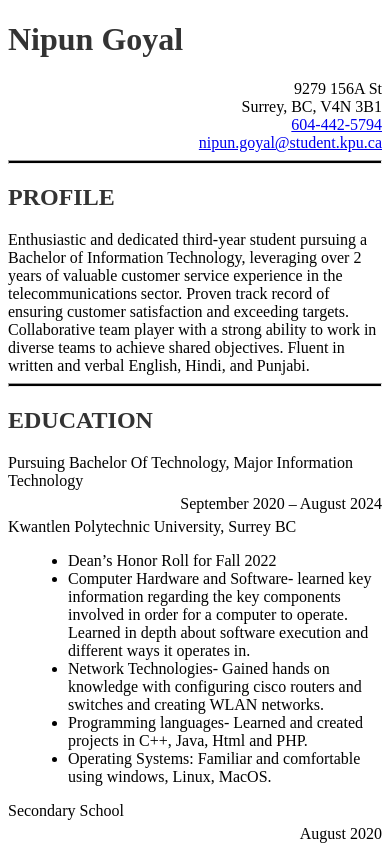
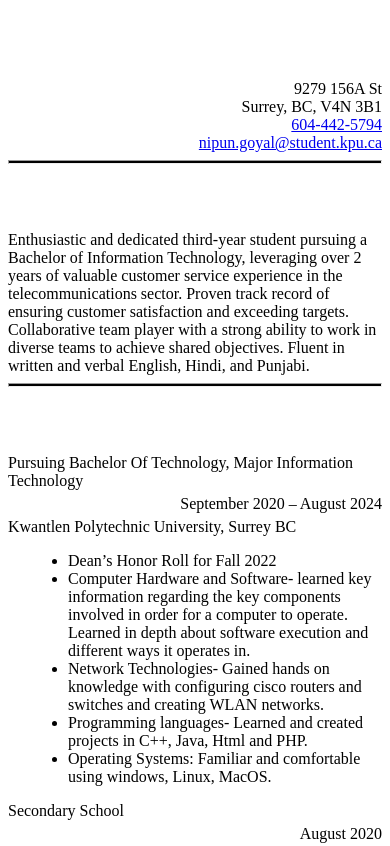
Before and after one commit to Nipun-ng/Nipun.github.io, a plain HTML site: page index.html in a window 390 px wide. Shown: the top 846 px of the page. Drawn offline with Linux system fonts and the light colour scheme.

Commit message:
Update index.html

```diff
--- a/index.html
+++ b/index.html
@@ -7,7 +7,7 @@
     <style>
     #mobile     {display: inline; }
     #desktop    {display: none; }
-            @media (max-width: 2000px) {
+            @media (max-width: 1024px) {
 
         body {
         }
@@ -27,12 +27,12 @@
         }
     }
 
-    @media (max-width: 500px){
+    @media (max-width: 768px){
 
         body {
         }
         h1, h2 {
-            color: #333;
+            color: #FFFFFF;
         }
         h2 {
             margin-top: 20px;
```
